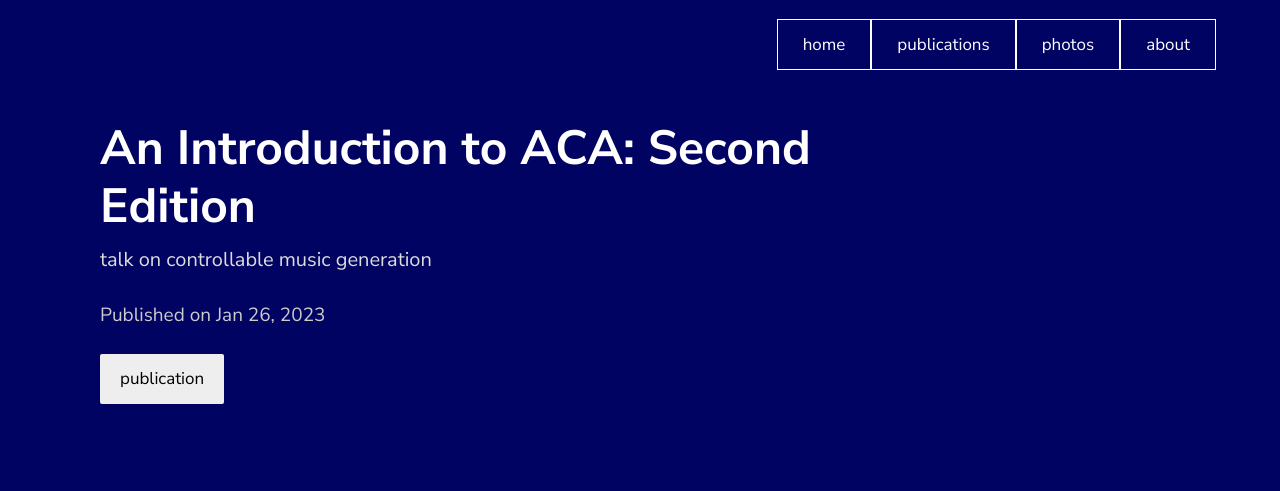
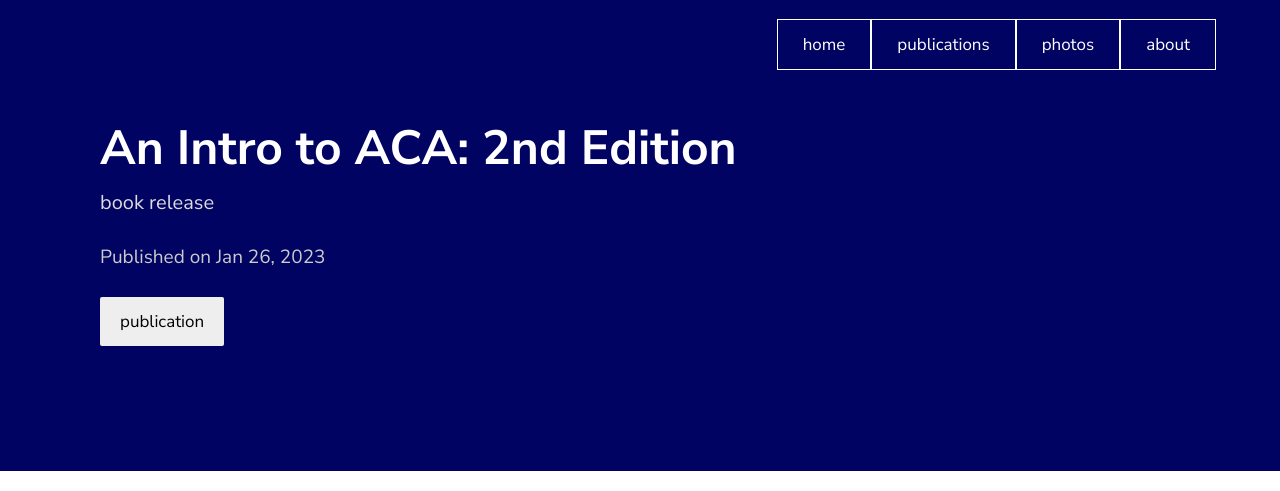
Before and after one commit to alexanderlerch/alexanderlerch.github.io, a Jekyll site: the page built from _posts/2023-01-26-acav2.markdown, in a window 1280 px wide. Shown: the top 491 px of the page. Built offline with Jekyll 4.4.1, drawn with Linux system fonts in a browser that asks for light colours; grey boxes are pictures that could not be loaded.

Commit message:
changed title a bit

```diff
--- a/_posts/2023-01-26-acav2.markdown
+++ b/_posts/2023-01-26-acav2.markdown
@@ -1,7 +1,7 @@
 ---
 layout: post
-title:  "An Introduction to ACA: Second Edition"
-description: talk on controllable music generation
+title:  "An Intro to ACA: 2nd Edition"
+description: book release
 date:   2023-01-26 23:03:36 +0530
 categories: publication
 ---
```
